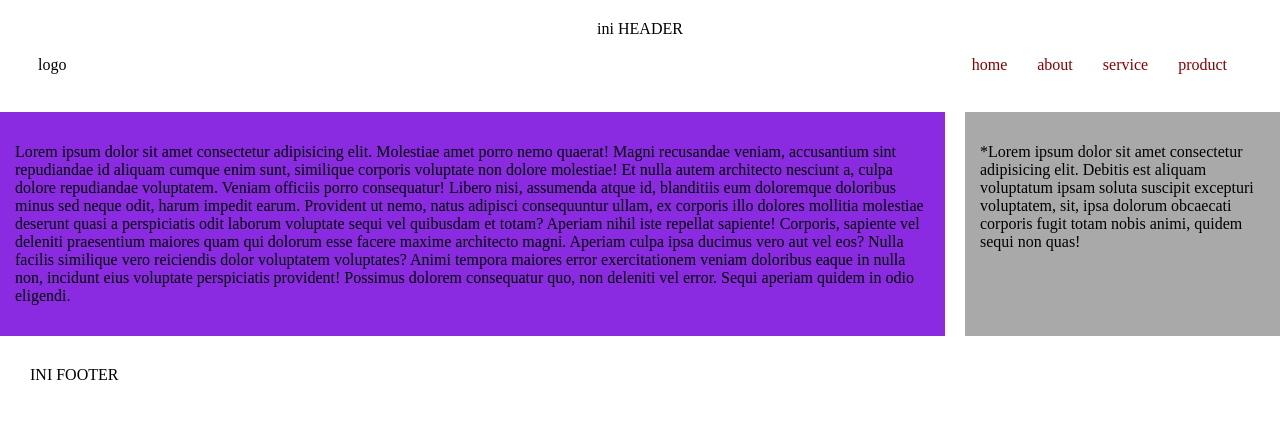
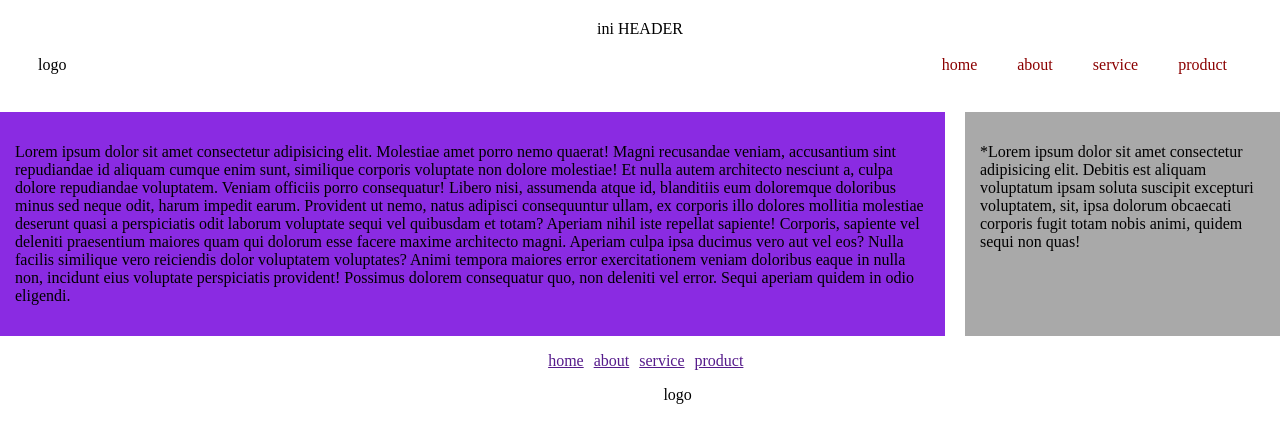
Before and after one commit to marzaananda/PWD, a plain HTML site: page petemuan 3/index.html in a window 1280 px wide. Drawn offline with Linux system fonts and the light colour scheme.

Commit message:
update tugas

```diff
--- a/petemuan 3/index.html
+++ b/petemuan 3/index.html
@@ -48,7 +48,15 @@
         </aside>
     </section>
     <footer>
-        INI FOOTER
+        <div class="footer">
+            <ul>
+                <li><a href="">home</a></li>
+                <li><a href="">about</a></li>
+                <li><a href="">service</a></li>
+                <li><a href="">product</a></li>
+            </ul>
+        </div>
+        <div class="logo-footer">logo</div>
     </footer>
 </body>
 
--- a/petemuan 3/style/style.css
+++ b/petemuan 3/style/style.css
@@ -2,13 +2,15 @@
             margin: 0;
             padding: 0;
         }
-        header{
+
+        header {
             display: grid;
             position: relative;
             text-align: center;
             padding: 10px;
             margin: 10px
         }
+
         .kepala {
             display: flex;
             justify-content: space-between;
@@ -51,6 +53,19 @@
         }
 
         footer{
-            padding: 20px;
-            margin:10px
+            display: flex;
+            justify-content: center;
+
         }
+        ul{
+            display: flex;
+            justify-content: space-around;
+            gap: 10px;
+            list-style-type: none;
+        }
+        .logo-footer{
+            display: inline;
+            position: relative;
+            top: 50px;
+            right: 80px;
+        }
```
